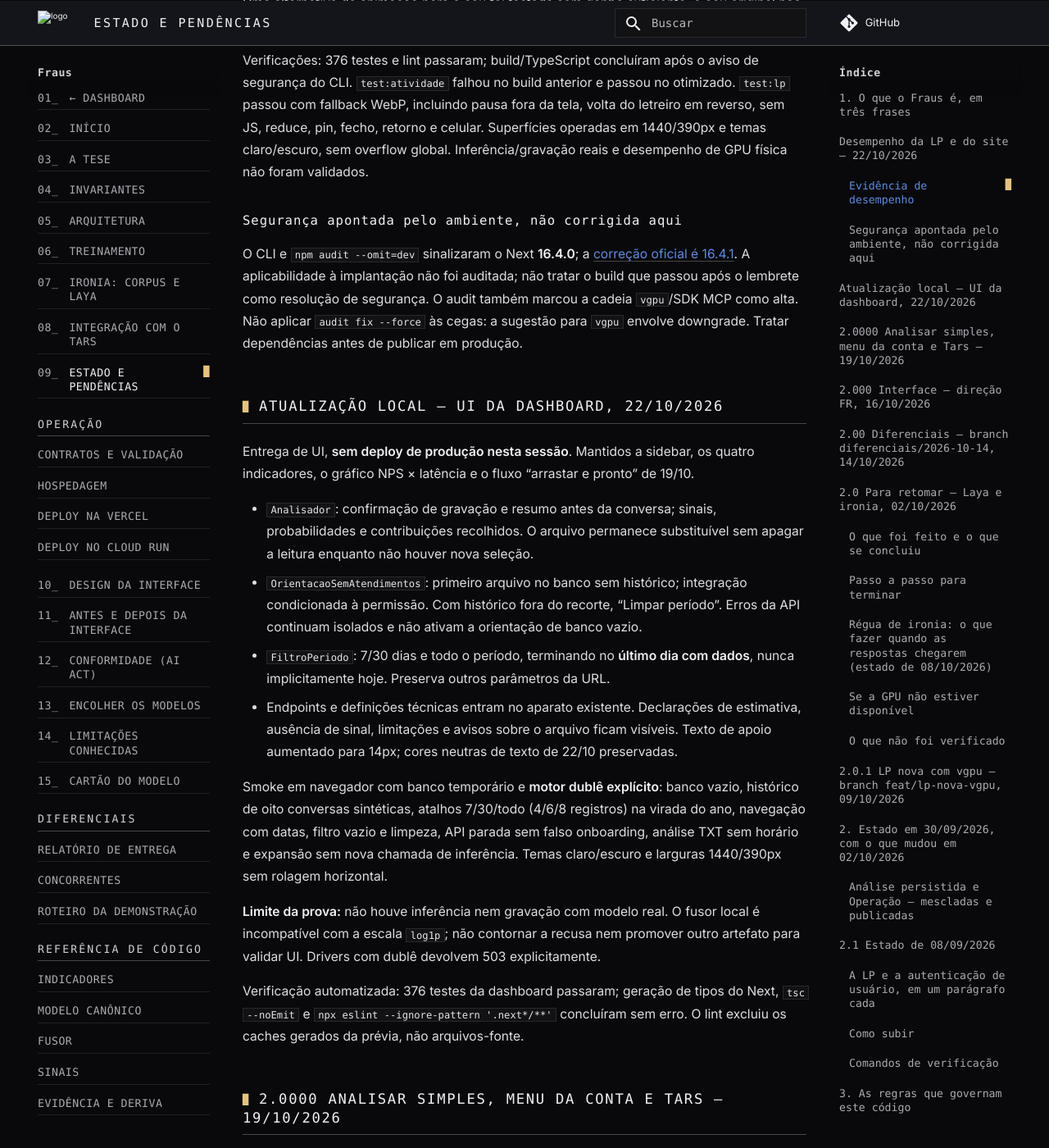
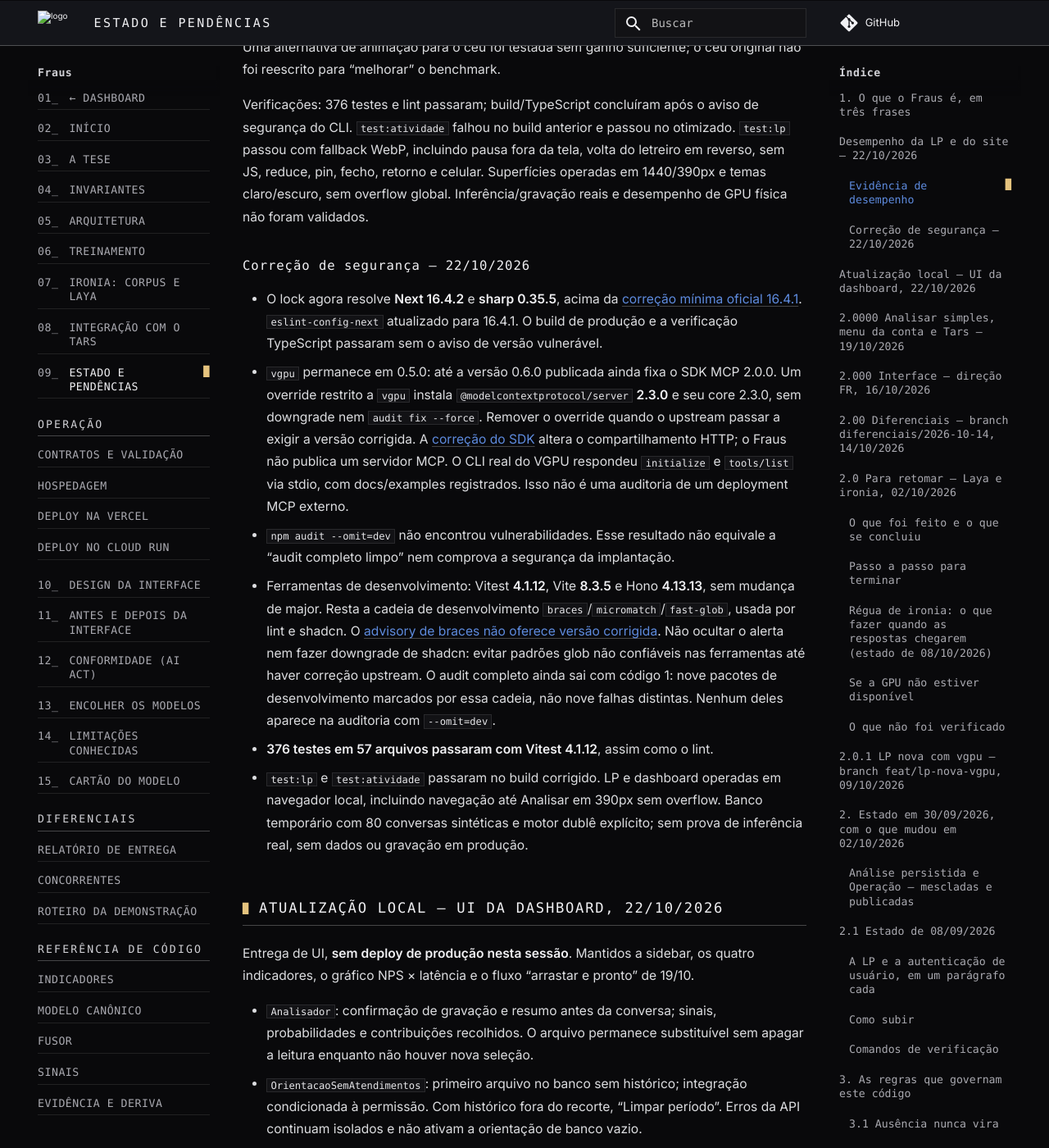
Before and after one commit to Joao-Tavares0312/Fraus, an MkDocs documentation site: the page built from docs/handoff.md, in a window 1280 px wide and 1400 px high, scrolled down 2600 px. Shown: the whole window at 82% size. Built offline with MkDocs 1.6.1 and Material for MkDocs 9.7.7, drawn with Linux system fonts in a browser that asks for light colours; some web fonts are replaced; comment, search, counter and statistics services are not loaded; some of the changed text lies outside the part shown.

Commit message:
fix(front): corrige dependencias vulneraveis do site
Co-Authored-By: Neuro <neuro.chan.dev@gmail.com>

```diff
--- a/docs/handoff.md
+++ b/docs/handoff.md
@@ -26,8 +26,9 @@
 
 ## Desempenho da LP e do site — 22/10/2026
 
-Base: `main` após a PR #102 (`042c817`). Sem deploy, mudança de modelo ou
-dependência nesta otimização; a identidade e o fluxo “arrastar e pronto” ficam.
+Base: `main` após a PR #102 (`042c817`). A otimização preserva a identidade e o
+fluxo “arrastar e pronto”; a correção de dependências abaixo veio depois.
+Sem deploy nem mudança de modelo.
 
 - `Coreografia`: geometria/shaders carregam no primeiro respiro; o WebP SSR
   permanece disponível. O estado do desenho é reutilizado, sem objeto novo por
@@ -45,7 +46,8 @@
 
 ### Evidência de desempenho
 
-Build de produção local, Chrome headless, cache frio, CPU em 4×, latência
+Medições anteriores à correção de dependências, com Next 16.4.0:
+build de produção local, Chrome headless, cache frio, CPU em 4×, latência
 simulada de 100ms e download de 200.000 bytes/s. Três execuções por rota;
 medianas abaixo. API local com 80 conversas sintéticas e dublê identificado,
 não produção nem avaliação de inferência. No benchmark o FR caiu no WebP por
@@ -84,14 +86,36 @@
 Superfícies operadas em 1440/390px e temas claro/escuro, sem overflow global.
 Inferência/gravação reais e desempenho de GPU física não foram validados.
 
-### Segurança apontada pelo ambiente, não corrigida aqui
+### Correção de segurança — 22/10/2026
 
-O CLI e `npm audit --omit=dev` sinalizaram o Next **16.4.0**; a
-[correção oficial é 16.4.1](https://github.com/advisories/GHSA-2464-fhr4-w9xw).
-A aplicabilidade à implantação não foi auditada; não tratar o build que passou
-após o lembrete como resolução de segurança. O audit também marcou a cadeia
-`vgpu`/SDK MCP como alta. Não aplicar `audit fix --force` às cegas: a sugestão
-para `vgpu` envolve downgrade. Tratar dependências antes de publicar em produção.
+- O lock agora resolve **Next 16.4.2** e **sharp 0.35.5**, acima da
+  [correção mínima oficial 16.4.1](https://github.com/advisories/GHSA-2464-fhr4-w9xw).
+  `eslint-config-next` atualizado para 16.4.1. O build de produção e a
+  verificação TypeScript passaram sem o aviso de versão vulnerável.
+- `vgpu` permanece em 0.5.0: até a versão 0.6.0 publicada ainda fixa o SDK MCP
+  2.0.0. Um override restrito a `vgpu` instala `@modelcontextprotocol/server`
+  **2.3.0** e seu core 2.3.0, sem downgrade nem `audit fix --force`. Remover o
+  override quando o upstream passar a exigir a versão corrigida. A
+  [correção do SDK](https://github.com/advisories/GHSA-jm63-cq47-j5jp) altera o
+  compartilhamento HTTP; o Fraus não publica um servidor MCP. O CLI real do
+  VGPU respondeu `initialize` e `tools/list` via stdio, com docs/examples
+  registrados. Isso não é uma auditoria de um deployment MCP externo.
+- `npm audit --omit=dev` não encontrou vulnerabilidades. Esse resultado não
+  equivale a “audit completo limpo” nem comprova a segurança da implantação.
+- Ferramentas de desenvolvimento: Vitest **4.1.12**, Vite **8.3.5** e Hono
+  **4.13.13**, sem mudança de major. Resta a cadeia de desenvolvimento
+  `braces`/`micromatch`/`fast-glob`, usada por lint e shadcn. O
+  [advisory de braces não oferece versão corrigida](https://github.com/advisories/GHSA-vfj7-8cjw-p6xm).
+  Não ocultar o alerta nem fazer downgrade de shadcn: evitar padrões glob
+  não confiáveis nas ferramentas até haver correção upstream.
+  O audit completo ainda sai com código 1: nove pacotes de desenvolvimento
+  marcados por essa cadeia, não nove falhas distintas. Nenhum deles aparece
+  na auditoria com `--omit=dev`.
+- **376 testes em 57 arquivos passaram com Vitest 4.1.12**, assim como o lint.
+- `test:lp` e `test:atividade` passaram no build corrigido. LP e dashboard
+  operadas em navegador local, incluindo navegação até Analisar em 390px sem
+  overflow. Banco temporário com 80 conversas sintéticas e motor dublê explícito;
+  sem prova de inferência real, sem dados ou gravação em produção.
 
 ## Atualização local — UI da dashboard, 22/10/2026
 
```
Also changed, not shown: 2 other files.
